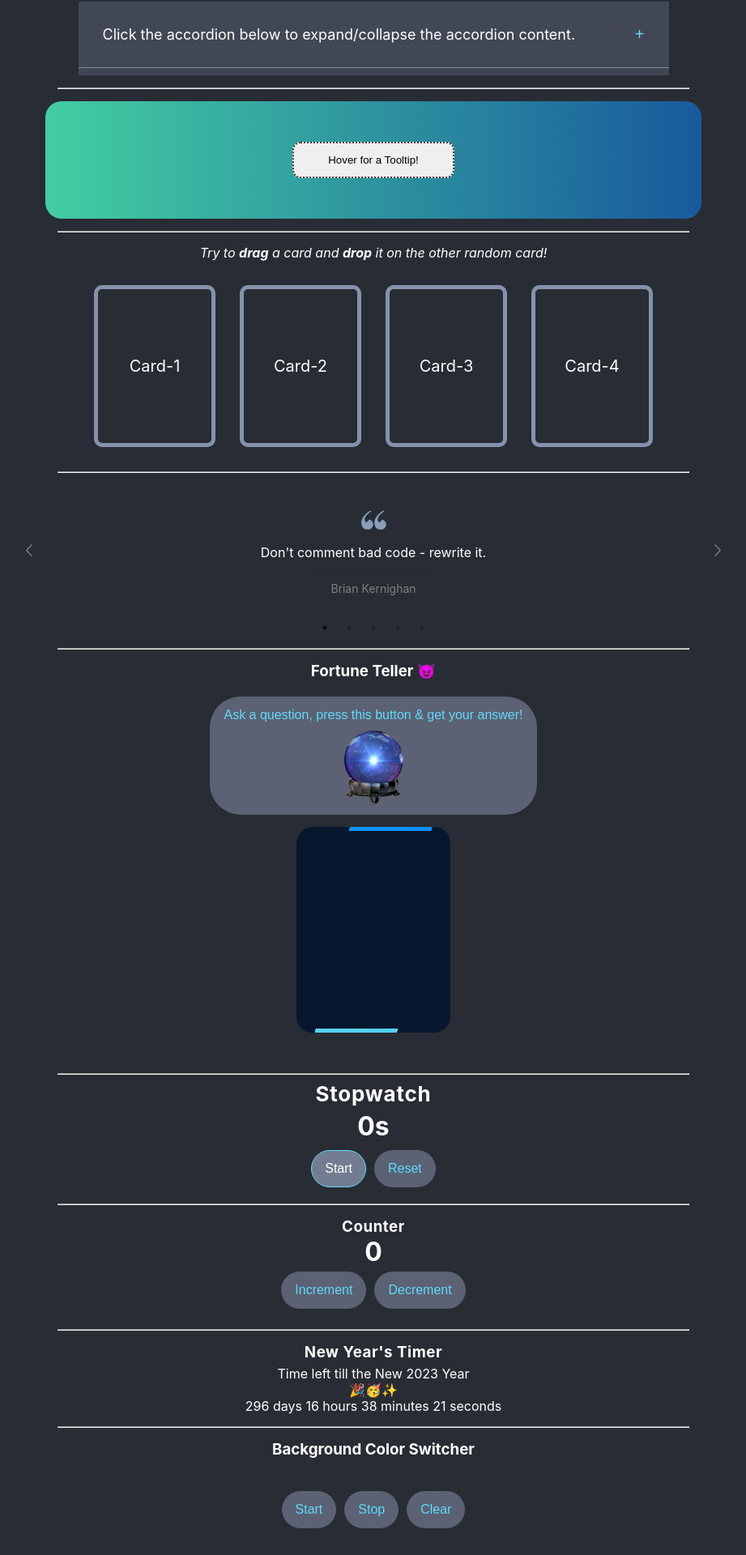
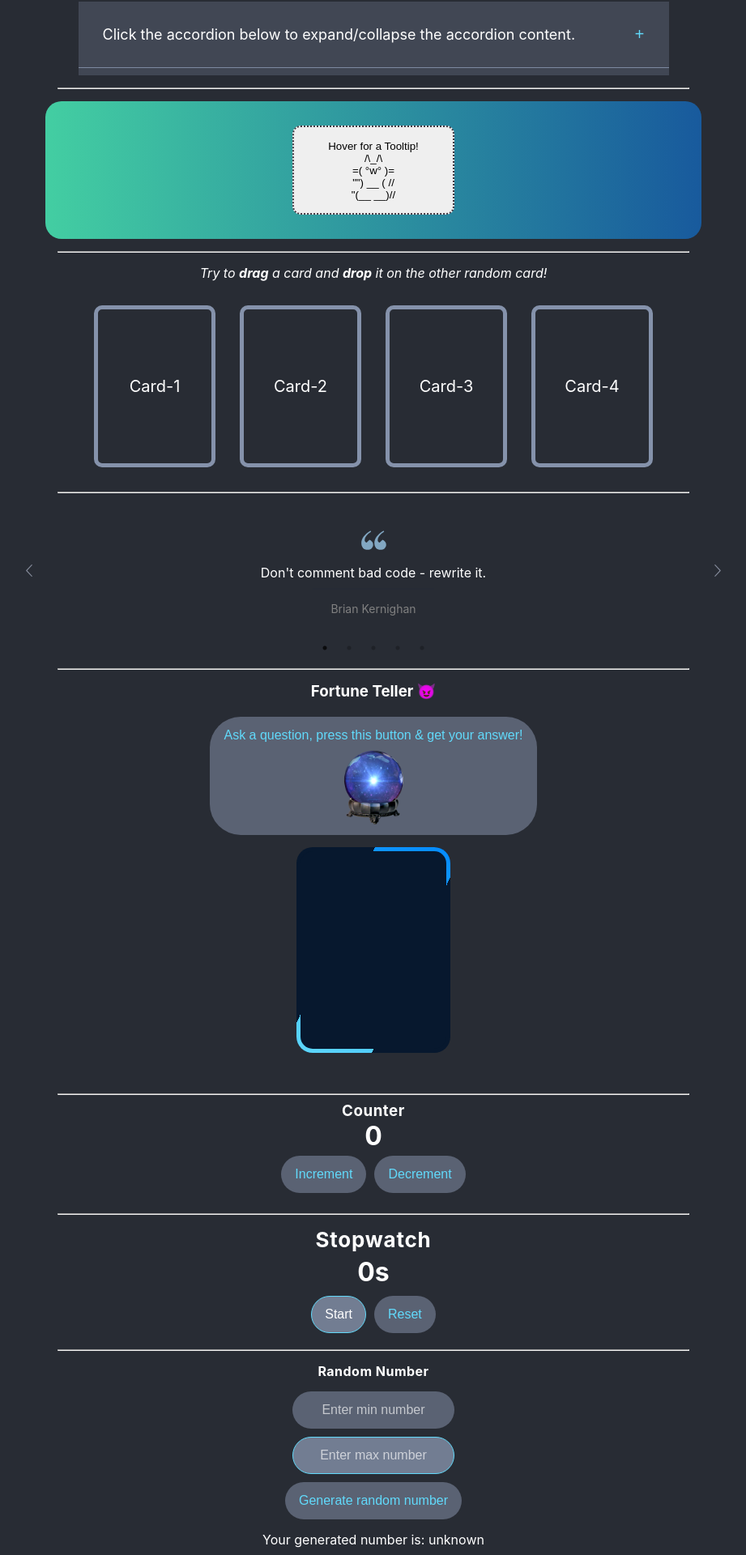
Before and after one commit to YuliaDobrova/react-practice-app, a React (Create React App) app: page /functional in a window 1280 px wide. Shown: the part 812-2732 px from the top of the page at 81% size, without its empty margins (179-1100 px from the left). Built offline with nearby package versions, Linux system fonts and the light colour scheme; no server answers.

Commit message:
random number added

```diff
--- /dev/null
+++ b/src/components/board/Board.css
@@ -0,0 +1,44 @@
+* {
+  box-sizing: border-box;
+}
+
+/* body {
+  background-color: #111;
+  display: flex;
+  align-items: center;
+  justify-content: center;
+  height: 100vh;
+  overflow: hidden;
+  margin: 0;
+} */
+
+.board-wrapper {
+  display: flex;
+  justify-content: center;
+  align-items: center;
+  flex-wrap: wrap;
+  width: 410px;
+  margin: 0 auto;
+}
+.board-container {
+  display: flex;
+  justify-content: center;
+  align-items: center;
+  flex-wrap: wrap;
+  max-width: 400px;
+  width: 400px;
+}
+
+.square {
+  width: 16px;
+  height: 16px;
+  background: #1d1d1d;
+  border-radius: 50%;
+  margin: 1px;
+  box-shadow: 0 0 2px #000;
+  transition: 2s ease;
+}
+
+.square:hover {
+  transition-duration: 0s;
+}
--- a/src/components/postList/PostList.jsx
+++ b/src/components/postList/PostList.jsx
@@ -19,6 +19,7 @@ const PostList = ({ posts, title, remove }) => {
           href="https://jsonplaceholder.typicode.com/posts"
           target="_blank"
           rel="noreferrer"
+          title='https://jsonplaceholder is used to fetch fake data'
         >
           jsonplaceholder.typicode.com
         </a>
--- /dev/null
+++ b/src/components/randomNumber/RandomNumber.jsx
@@ -0,0 +1,68 @@
+import { useState } from 'react';
+import MyButton from '../shared/button/MyButton';
+import MyInput from '../shared/input/MyInput';
+
+const RandomNumber = () => {
+  const [minNum, setMinNum] = useState(null);
+  const [maxNum, setMaxNum] = useState(null);
+  const [num, setNum] = useState('unknown');
+
+  function handleMinClick(e) {
+    e.preventDefault();
+    setMinNum(e.currentTarget.value);
+  }
+  function handleMaxClick(e) {
+    e.preventDefault();
+    setMaxNum(e.currentTarget.value);
+  }
+  const handleClick = () => {
+    console.log('minNum', minNum);
+    console.log('maxNum', maxNum);
+    setNum(randomNumberInRange(+minNum, +maxNum));
+  };
+  function randomNumberInRange(min, max) {
+    console.log('min', min);
+    console.log('max', max);
+    return Math.floor(Math.random() * (max - min + 1)) + min;
+  }
+
+  return (
+    <div
+      style={{ display: 'flex', flexDirection: 'column', alignItems: 'center' }}
+    >
+      <h4
+        style={{
+          textAlign: 'center',
+          marginBottom: 10,
+          letterSpacing: '0.03em',
+        }}
+      >
+        Random Number
+      </h4>
+      <MyInput
+        type="text"
+        autoComplete="off"
+        autoFocus
+        value={minNum}
+        placeholder="Enter min number"
+        onChange={e => handleMinClick(e)}
+        style={{ width: 200, textAlign: 'center' }}
+      />
+      <MyInput
+        type="text"
+        autoComplete="off"
+        autoFocus
+        value={maxNum}
+        placeholder="Enter max number"
+        onChange={e => handleMaxClick(e)}
+        style={{ width: 200, textAlign: 'center' }}
+      />
+      <MyButton onClick={handleClick}>Generate random number</MyButton>
+      <p style={{ textAlign: 'center', marginTop: 10 }}>
+        Your generated number is: {num}
+      </p>
+    </div>
+  );
+};
+
+export default RandomNumber;
--- a/src/components/timerBirthday/TimerBitrhday.jsx
+++ b/src/components/timerBirthday/TimerBitrhday.jsx
@@ -28,8 +28,8 @@ const TimerBitrhday = () => {
     let year = new Date().getFullYear() + 1;
 
     // console.log('year', year);
-    // const difference = Number(new Date(`02/17/${year}`) - Number(new Date()));
-    const difference = Number(new Date(`01/01/${year}`) - Number(new Date()));
+    const difference = Number(new Date(`02/17/${year}`) - Number(new Date()));
+    // const difference = Number(new Date(`01/01/${year}`) - Number(new Date()));
     // console.log('difference', difference);
     let timeLeft = {};
     if (difference > 0) {
@@ -46,11 +46,12 @@ const TimerBitrhday = () => {
   return (
     <div style={{ textAlign: 'center' }}>
       <h3 style={{ letterSpacing: '0.03em', marginBottom: 5 }}>
-        New Year's Timer
+        Birthday Timer
+        {/* New Year's Timer */}
       </h3>
       <p>
-        {/* Soon there will be my BDay party <br /> */}
-        Time left till the New 2023 Year <br />
+        Soon there will be my BDay <br />
+        {/* Time left till the New 2023 Year <br /> */}
         🎉🥳✨
       </p>
       {timerComponents.length ? timerComponents : <span>Happy Birthday!</span>}
--- a/src/components/tippy/Tippy.css
+++ b/src/components/tippy/Tippy.css
@@ -1,5 +1,5 @@
 .area {
-  padding: 50px;
+  padding: 30px;
   border-radius: 20px;
   background: linear-gradient(to right, #43cea2, #185a9d);
   /* background: linear-gradient(0.25turn, #3f87a6, #ebf8e1, #f69d3c); */
@@ -10,7 +10,7 @@
 .ref-button {
   display: block;
   width: 200px;
-  height: 45px;
+  height: 110px;
   margin-left: auto;
   margin-right: auto;
   border-radius: 10px;
--- a/src/components/tippy/Tippy.jsx
+++ b/src/components/tippy/Tippy.jsx
@@ -6,8 +6,13 @@ import 'tippy.js/dist/tippy.css';
 const TippyComponent = () => {
   return (
     <div className="area">
-      <Tippy interactive={true} content={<span>TIPPY</span>}>
-        <button className="ref-button">Hover for a Tooltip!</button>
+      <Tippy interactive={true} content={<span>TIPPY created with "@tippyjs/react"</span>}>
+        <button className="ref-button">Hover for a Tooltip! <br/>
+        <p>/\_/\</p>
+        <p>=( °w° )=</p>
+        <p>"") <span> __</span>  (  // </p>
+        <p>"(__ __)//</p>
+        </button>
       </Tippy>
     </div>
   );
--- a/src/pages/FunctionalPage.jsx
+++ b/src/pages/FunctionalPage.jsx
@@ -13,6 +13,7 @@ import ColorPicker from '../components/colorPicker/ColorPicker';
 import TippyComponent from '../components/tippy/Tippy';
 import RunningCard from '../components/RunningCard/RunningCard';
 import Weather from '../components/weather/Weather';
+import RandomNumber from '../components/randomNumber/RandomNumber';
 
 const FunctionalPage = () => {
   return (
@@ -21,10 +22,10 @@ const FunctionalPage = () => {
       <hr style={{ margin: 15 }} />
       {/* <RadioButton />
       <hr style={{ margin: 15 }} /> */}
-              <p style={{ textAlign: 'center', marginBottom: 20 }}>
-          <b>Weather widget of my native city</b>
-        </p>
-        <Weather />
+      <p style={{ textAlign: 'center', marginBottom: 20 }}>
+        <b>Weather widget of my native city</b>
+      </p>
+      <Weather />
       <hr style={{ margin: 15 }} />
       <PhotoList />
       <hr style={{ margin: 15 }} />
@@ -41,9 +42,11 @@ const FunctionalPage = () => {
       <hr style={{ margin: 15 }} />
       <RunningCard />
       <hr style={{ marginLeft: 15, marginRight: 15, marginTop: 50 }} />
+      <Counter />
+      <hr style={{ margin: 15 }} />
       <Timer />
       <hr style={{ margin: 15 }} />
-      <Counter />
+      <RandomNumber />
       <hr style={{ margin: 15 }} />
       <TimerBitrhday />
       <hr style={{ margin: 15 }} />
--- a/src/routes/headerRoutes.js
+++ b/src/routes/headerRoutes.js
@@ -5,6 +5,7 @@ export const headerPrivateRoutes = [
   { name: 'Posts', path: '/posts', exact: true },
   { name: 'Charts', path: '/charts', exact: true },
   { name: 'Query', path: '/query', exact: true },
+  // { name: 'Board', path: '/board', exact: true },
   { name: 'Todo', path: '/todo', exact: true },
   // { name: 'Contacts', path: '/contacts', exact: true },
 ];
@@ -16,5 +17,6 @@ export const headerPublicRoutes = [
   { name: 'Posts', path: '/posts', exact: true },
   { name: 'Charts', path: '/charts', exact: true },
   { name: 'Query', path: '/query', exact: true },
+  // { name: 'Board', path: '/board', exact: true },
   { name: 'Login', path: '/login', exact: true },
 ];
```
Also changed, not shown: src/components/board/Board.jsx (added, +61 -0 lines), src/pages/BoardPage.jsx (added, +13 -0 lines), src/routes/mainRoutes.js (+11 -0 lines).
